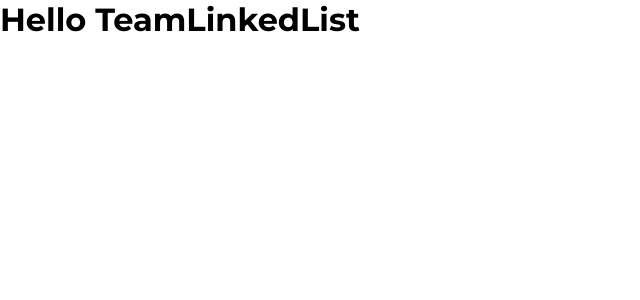
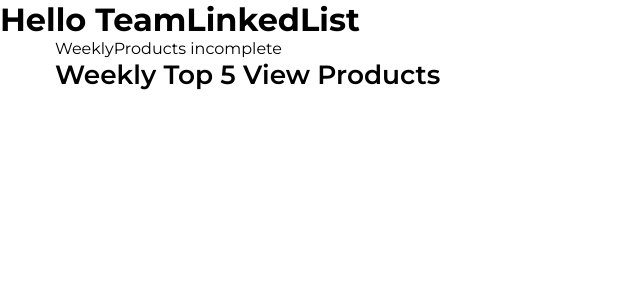
Before and after one commit to XParif/FrontEndWatchStorefsArmyProject, a Next.js app: page / in a window 1280 px wide. Shown: the top 300 px of the page, without its empty margins (0-640 px from the left). Built offline with nearby package versions, Linux system fonts and the light colour scheme.

Commit message:
add title ui component and weeklyProducts section

```diff
--- /dev/null
+++ b/components/shared/weeklyProducts/index.jsx
@@ -0,0 +1,17 @@
+import Container from "../../UI/container";
+import Title from "../../UI/title";
+
+const WeeklyProducts = () => {
+  return (
+    <>
+      <Container>
+        <p>WeeklyProducts incomplete</p>
+        <Title content="Weekly Top 5 View Products" />
+
+        {/* TODO:add card => title, star, price, button wiil be reuse here.*/}
+      </Container>
+    </>
+  );
+};
+
+export default WeeklyProducts;
--- /dev/null
+++ b/components/ui/title/index.jsx
@@ -0,0 +1,29 @@
+import styled from "styled-components";
+
+const H3 = styled.h3`
+  /* font-size: 1.6rem; */
+  /* font-size: ${(props) => props.theme?.fontSizes?.lg}; */
+  font-size: ${({ theme }) => theme?.fontSizes?.lg};
+  /* font-weight: 600; */
+  font-weight: ${({ theme }) => theme?.fontWeight.semiBold};
+  /* color: #333; */
+  color: ${({ theme }) => theme?.color?.textColor};
+`;
+const Bar = styled.div`
+  background: ${({ theme }) => theme?.color?.primaryColor};
+  border-radius: 0.3rem;
+  width: 3.2rem;
+  height: 0.25rem;
+  margin: 0.37rem 0 1.6rem 0;
+`;
+
+const Title = ({ content }) => {
+  return (
+    <>
+      <H3>{content}</H3>
+      <Bar />
+    </>
+  );
+};
+
+export default Title;
--- a/pages/index.js
+++ b/pages/index.js
@@ -1,6 +1,7 @@
 import GlobalStyle from "../components/globalStyles";
 import { ThemeProvider } from "styled-components";
 import theme from "../theme";
+import WeeklyProducts from "../components/shared/weeklyProducts";
 
 export default function Home() {
   return (
@@ -9,6 +10,7 @@ export default function Home() {
         <GlobalStyle />
 
         <h1>Hello TeamLinkedList</h1>
+        <WeeklyProducts />
       </ThemeProvider>
     </>
   );
```
